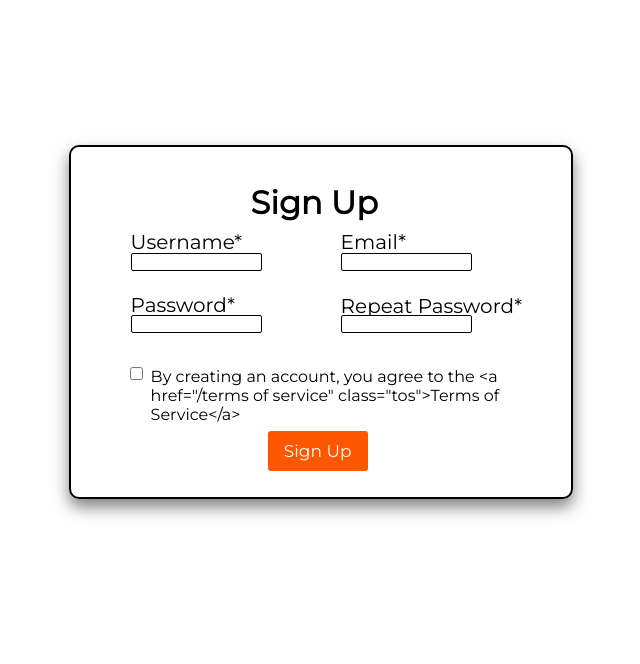
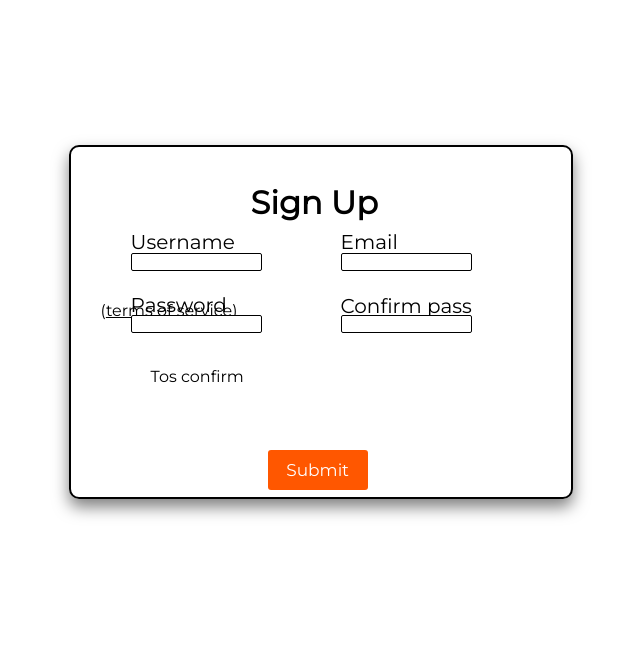
Before and after one commit to tabbylie/foxtail, a Flask app: template app/templates/signup.html in a window 1280 px wide. Shown: the part 55-719 px from the top of the page, without its empty margins (285-925 px from the left). Run offline with Flask 2, Linux system fonts and the light colour scheme; tables that the repository leaves empty hold one stand-in row (values such as "Sample post"); the template is opened without the code that fills it: values that come from a table or form of the project are taken from there, most other values are stand-ins (such as "Sample title", 1, 10 or a date in 2020); form fields are guessed from the names that the template uses; parts of the project's set-up code (start-up, migrations or seed data) failed here and were passed over; some libraries are stand-ins or nearby versions.

Commit message:
fixing bugs

```diff
--- a/app/forms.py
+++ b/app/forms.py
@@ -15,7 +15,7 @@
     email = StringField('Email*', validators=[DataRequired(), Email()])
     password = PasswordField('Password*', validators=[DataRequired(),  Length(min=7, max=15)])
     confirm_pass = PasswordField('Repeat Password*', validators=[DataRequired(), EqualTo('password', message="Passwords must match.")])
-    tos_confirm = BooleanField('By creating an account, you agree to the <a href="/terms of service" class="tos">Terms of Service</a>', validators=[DataRequired()])
+    tos_confirm = BooleanField('By creating an account, you agree to the Terms of Service, validators=[DataRequired()])
     submit = SubmitField('Sign Up')
 
     def validate_username(self, username):
--- a/app/templates/signup.html
+++ b/app/templates/signup.html
@@ -15,7 +15,7 @@
                         <span class="password-error-signup">[{{ error }}]</span> {% endfor %} {% for error in form.confirm_pass.errors %}
                         <span class="confirm-pass-error-signup">[{{ error }}]</span> {% endfor %}
                     </div>
-                    {{ form.tos_confirm(class_='tos-confirm') }} {{ form.tos_confirm.label(class_='tos-confirm-label') }} {% for error in form.tos_confirm.errors %}
+                    {{ form.tos_confirm(class_='tos-confirm') }} {{ form.tos_confirm.label(class_='tos-confirm-label') }} (<a href="/terms%20of%20service">terms of service</a>) {% for error in form.tos_confirm.errors %}
                     <span class="tos-confirm-errors">[{{ error }}]</span> {% endfor %} {{ form.submit(class_='sign-up-button') }}
                 </div>
             </form>
```
